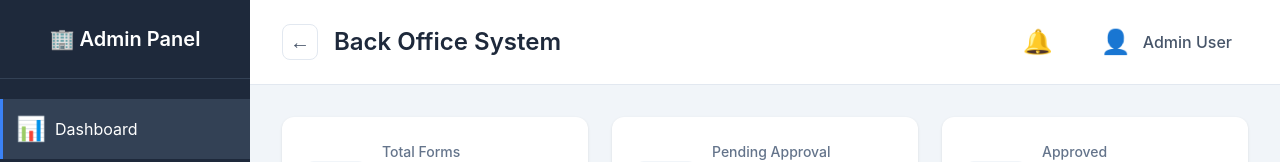
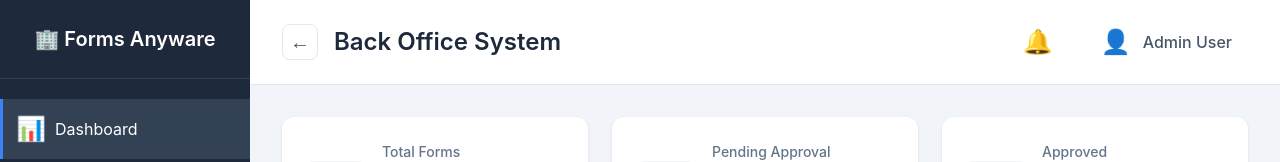
Before and after one commit to vpteruel/hpha-back-office-system, a React app in the folder apps/frontend/: page / in a window 1280 px wide. Shown: the top 162 px of the page. Built offline with nearby package versions, Linux system fonts and the light colour scheme; the HTML template or start-up script is replaced by a standard one.

Commit message:
fix: update sidebar logo text for better clarity

```diff
--- a/apps/frontend/src/components/Sidebar.tsx
+++ b/apps/frontend/src/components/Sidebar.tsx
@@ -54,7 +54,7 @@ export function Sidebar({ isCollapsed }: SidebarProps) {
   return (
     <aside className={`sidebar ${isCollapsed ? "collapsed" : ""}`}>
       <div className="sidebar-header">
-        <div className="logo">{isCollapsed ? "🏢" : "🏢 Admin Panel"}</div>
+        <div className="logo">{isCollapsed ? "🏢" : "🏢 Forms Anyware"}</div>
       </div>
 
       <nav className="sidebar-nav">
```
